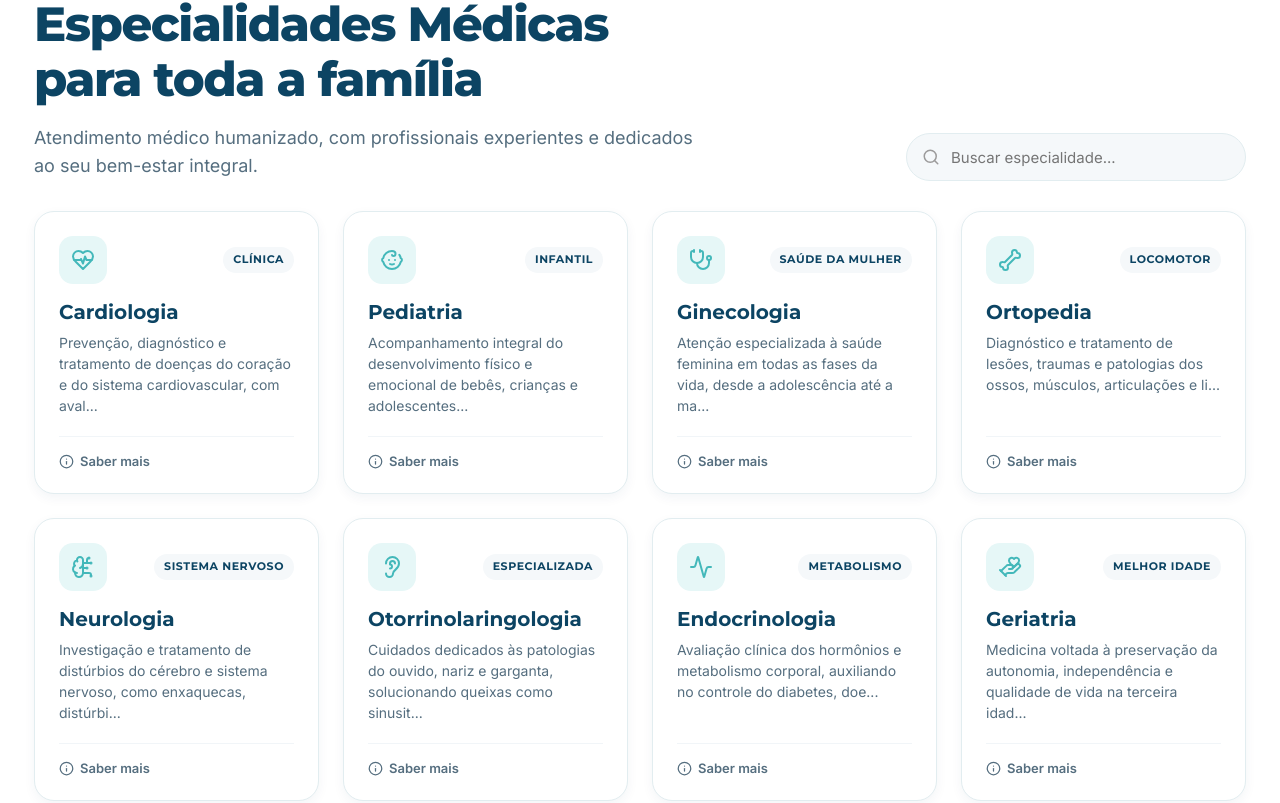
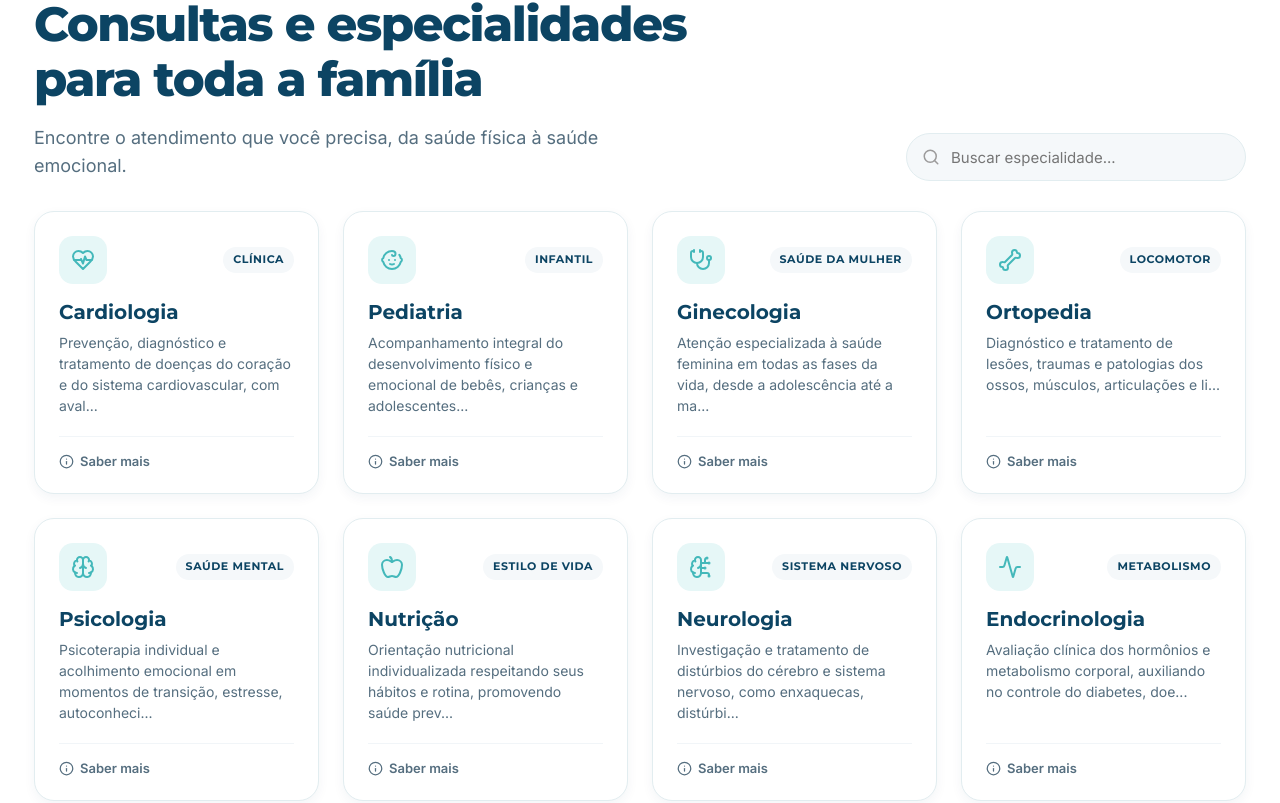
Before and after one commit to Karenfernandes20/nucleo-saude-mais, a Next.js app: page / in a window 1280 px wide. Shown: the part 1517-2320 px from the top of the page. Built offline with nearby package versions, Linux system fonts and the light colour scheme.

Commit message:
Equilibra apresentação da clínica multidisciplinar: specialties.tsx

```diff
--- a/src/components/specialties.tsx
+++ b/src/components/specialties.tsx
@@ -73,7 +73,8 @@ export default function Specialties() {
     if (searchTerm.trim() || showAll) {
       return filtered;
     }
-    return filtered.slice(0, 8);
+    const featured = ['Cardiologia', 'Pediatria', 'Ginecologia', 'Ortopedia', 'Psicologia', 'Nutrição', 'Neurologia', 'Endocrinologia'];
+    return featured.map(name => filtered.find(item => item.name === name)).filter((item): item is Specialty => Boolean(item));
   }, [filtered, searchTerm, showAll]);
 
   return (
@@ -87,11 +88,10 @@ export default function Specialties() {
               <span>CORPO CLÍNICO MULTIDISCIPLINAR</span>
             </div>
             <h2 className="section-title">
-              Especialidades Médicas <span className="text-navy-highlight">para toda a família</span>
+              Consultas e especialidades <span className="text-navy-highlight">para toda a família</span>
             </h2>
             <p className="section-subtitle">
-              Atendimento médico humanizado, com profissionais experientes e dedicados ao seu bem-estar
-              integral.
+              Encontre o atendimento que você precisa, da saúde física à saúde emocional.
             </p>
           </div>
 
```
